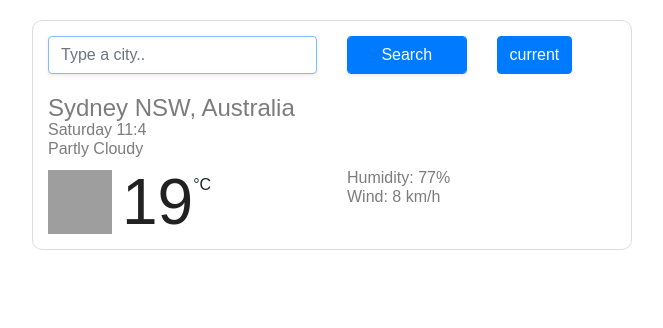
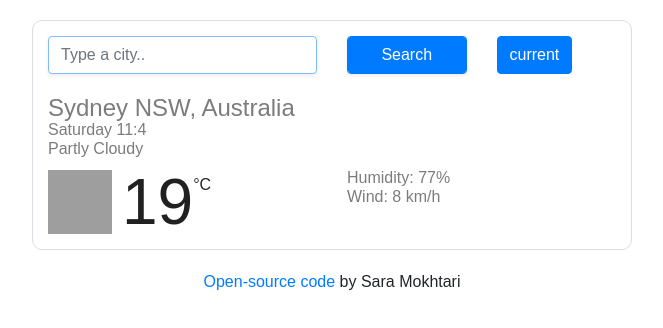
Before and after one commit to sandramkh516/weatherapp, a plain HTML site: page index.html in a window 1280 px wide. Shown: the whole page, without its empty margins (308-971 px from the left). Drawn offline with nearby package versions, Linux system fonts and the light colour scheme; grey boxes are pictures that could not be loaded.

Commit message:
added link

```diff
--- a/index.html
+++ b/index.html
@@ -77,6 +77,7 @@
         </div>
       </div>
     </div>
+   <p> <a href="">Open-source code </a>by Sara Mokhtari</p>
     <script src="index.js"></script>
   </body>
 </html>
--- a/style.css
+++ b/style.css
@@ -23,7 +23,9 @@ li {
   line-height: 1;
   list-style: none;
 }
-
+p {
+  text-align: center;
+}
 .weather-app {
   border: 1px solid #dadde1;
   padding: 15px;
```
